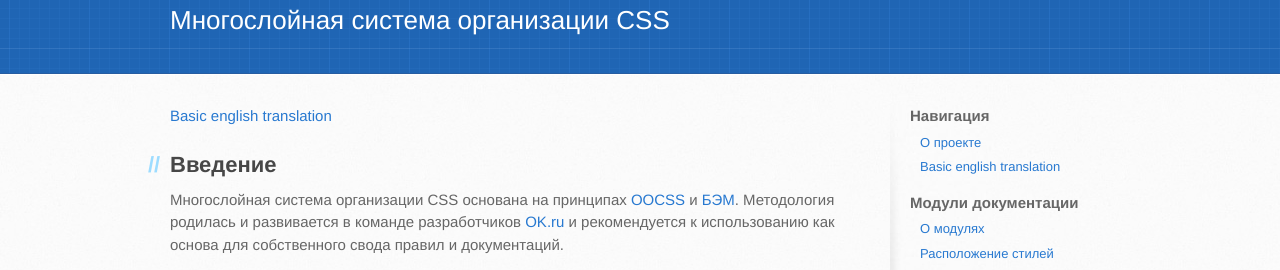
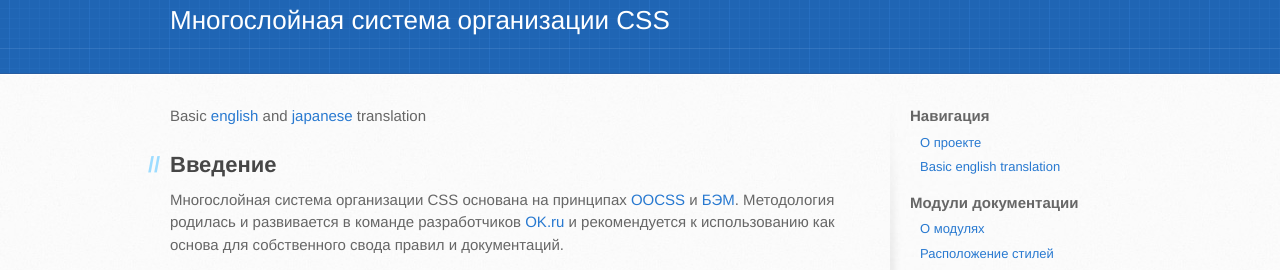
Before and after one commit to robhrt7/MCSS, a Jekyll site: the page built from index.md, in a window 1280 px wide and 900 px high. Shown: the part 122-392 px from the top of the window. Built offline with Jekyll 4.4.1, drawn with Linux system fonts in a browser that asks for light colours; Markdown is read by kramdown in place of the engine named in the settings; comment, search, counter and statistics services are not loaded.

Commit message:
Adding links to japanese translation

```diff
--- a/_layouts/default-en.html
+++ b/_layouts/default-en.html
@@ -75,6 +75,7 @@
                         <li class="navigation_i __link-to-main"><a href="{{ site.en-baseurl }}">Main</a></li>
                         <li class="navigation_i helpers_go-to-content"><a href="#content">Skip to content</a></li>
                         <li class="navigation_i"><a href="{{ site.en-project-descr-url }}">About this project</a></li>
+                        <li class="navigation_i"><a href="{{ site.baseurl }}/ja">Japanese translation</a></li>
                     </ul>
 
                     <div class="navigation_t">
--- a/index.md
+++ b/index.md
@@ -4,7 +4,7 @@
 description: Многослойная система организации CSS
 ---
 
-[Basic english translation]({{ site.baseurl }}/en)
+Basic [english]({{ site.baseurl }}/en) and [japanese]({{ site.baseurl }}/ja) translation
 
 ## Введение
 Многослойная система организации CSS основана на принципах [OOCSS](http://oocss.org/) и [БЭМ](http://bem.info/). Методология родилась и развивается в команде разработчиков [OK.ru](http://corp.mail.ru/communications/odnoklassniki) и рекомендуется к использованию как основа для собственного свода правил и документаций.
```
Also changed, not shown: README.md.
